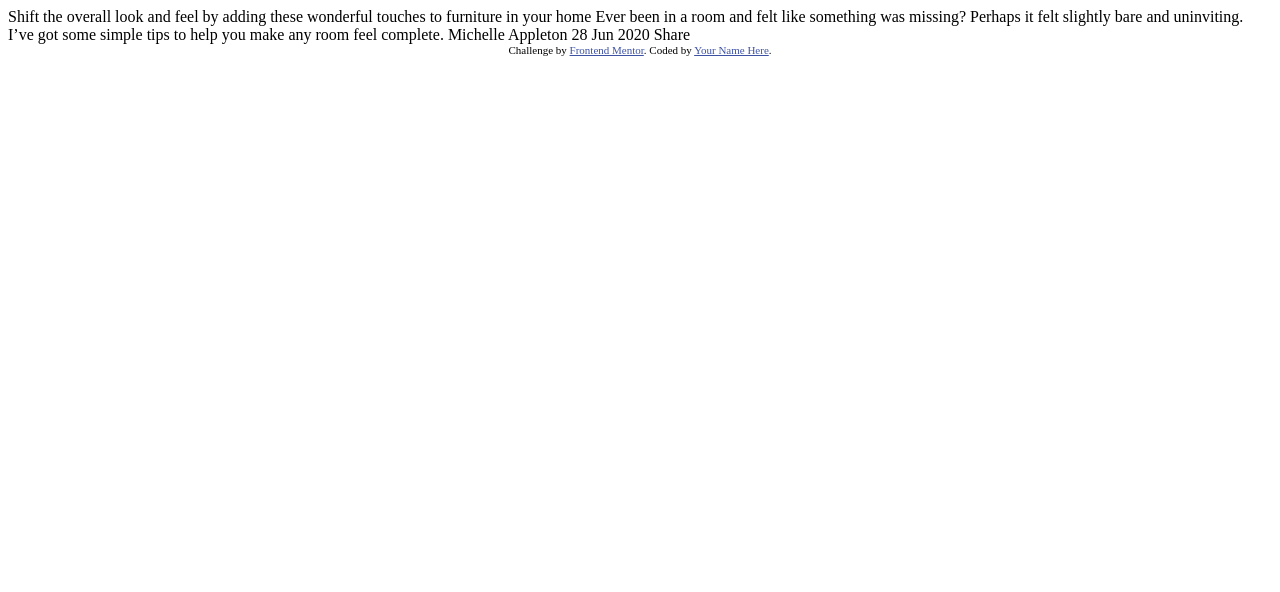
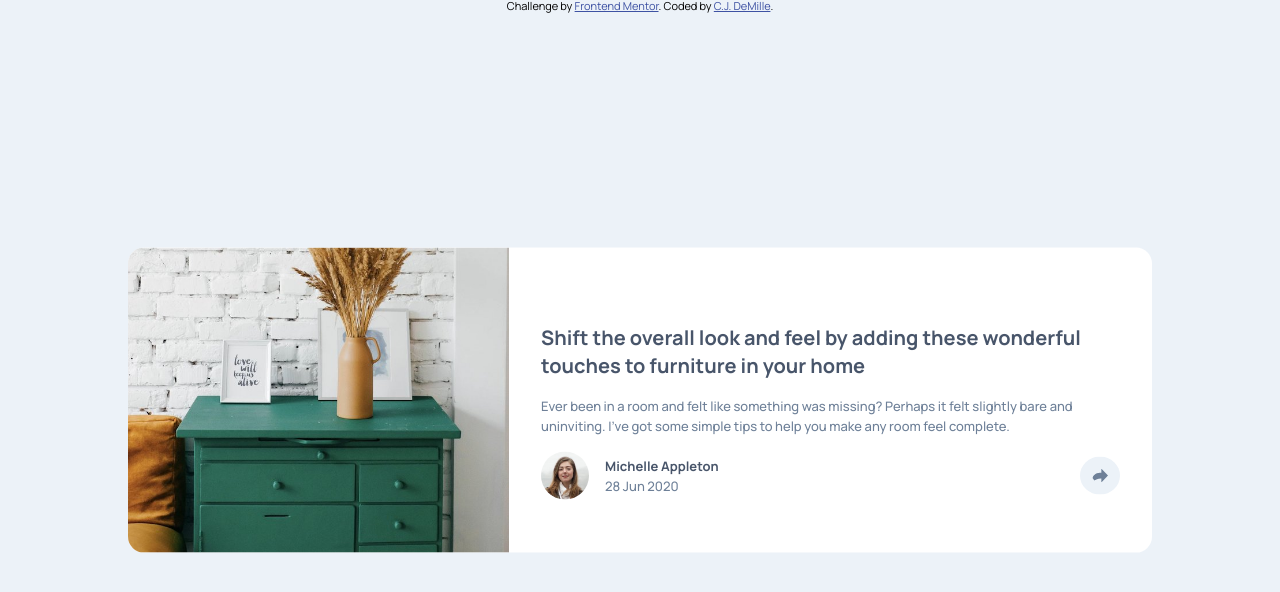
Before and after one commit to cjdemille/article-preview, a plain HTML site: page index.html in a window 1280 px wide. Drawn offline with Linux system fonts and the light colour scheme.

Commit message:
finish static site

```diff
--- /dev/null
+++ b/css/reset.css
@@ -0,0 +1,49 @@
+/* Basic CSS Reset */
+html, body, div, span, applet, object, iframe,
+h1, h2, h3, h4, h5, h6, p, blockquote, pre,
+a, abbr, acronym, address, big, cite, code,
+del, dfn, em, img, ins, kbd, q, s, samp,
+small, strike, strong, sub, sup, tt, var,
+b, u, i, center,
+dl, dt, dd, ol, ul, li,
+fieldset, form, label, legend,
+table, caption, tbody, tfoot, thead, tr, th, td,
+article, aside, canvas, details, embed,
+figure, figcaption, footer, header, hgroup,
+menu, nav, output, ruby, section, summary,
+time, mark, audio, video {
+    margin: 0;
+    padding: 0;
+    border: 0;
+    font-size: 100%;
+    font: inherit;
+    vertical-align: baseline;
+}
+/* HTML5 display-role reset for older browsers */
+article, aside, details, figcaption, figure,
+footer, header, hgroup, menu, nav, section {
+    display: block;
+}
+body {
+    line-height: 1;
+}
+ol, ul {
+    list-style: none;
+}
+blockquote, q {
+    quotes: none;
+}
+blockquote:before, blockquote:after,
+q:before, q:after {
+    content: '';
+    content: none;
+}
+table {
+    border-collapse: collapse;
+    border-spacing: 0;
+}
+img {
+    display: block;
+    width: 100%;
+    height: auto;
+}
--- /dev/null
+++ b/css/style.css
@@ -0,0 +1,109 @@
+:root{
+    --color-dark: #48556A;
+    --color-medium: #6E8098;
+    --color-light: #ECF2F8;
+}
+
+body{
+    box-sizing: border-box;
+    font-family: "Manrope", sans-serif;
+    font-optical-sizing: auto;
+    font-style: normal;
+    background-color: var(--color-light);
+}
+
+
+.card{
+    width:80%;
+    position: absolute;
+    top:50%;
+    left:50%;
+    transform: translate(-50%,-50%);
+    border-radius: 1rem;
+    background-color: #fff;
+}
+
+.card__image{
+    border-top-left-radius: 1rem;
+    border-top-right-radius: 1rem;
+    overflow: hidden;
+}
+.card__content{
+    padding:3rem 2rem 1.5rem;
+}
+
+.card__content--lead{
+    font-weight: 700;
+    font-size: 16px;
+    line-height: 24px;
+    color: var(--color-dark);
+    margin-bottom:1rem;
+}
+
+.card__content--preview{
+    font-weight: 500;
+    font-size: 13px;
+    line-height: 20px;
+    color: var(--color-medium);
+    margin-bottom:1rem;
+}
+
+.card__footer{
+    display: flex;
+    justify-content: space-between;
+    align-items: center;
+}
+.card__footer--attribution{
+    display: flex;
+    align-items: center;
+
+}
+.card__footer--attribution > img{
+    width: 3rem;
+    border-radius: 50%;
+    margin-right:1rem;
+}
+.card__footer--attribution-text--name{
+    font-weight: 700;
+    font-size: 13px;
+    line-height: 20px;
+    color: var(--color-dark);
+}
+.card__footer--attribution-text--date{
+    font-weight: 500;
+    font-size: 13px;
+    line-height: 20px;
+    color: var(--color-medium);
+}
+.share__img{
+    width: 1rem;
+    padding: .75rem;
+    background-color: var(--color-light);
+    border-radius: 50%;
+
+}
+
+
+@media screen and (min-width:1100px){
+    .card{
+        display: flex;
+    }
+
+
+    .card__image{
+        height:100%;
+        border-bottom-left-radius: 1rem;
+        border-top-right-radius:0;
+    }
+    .card__content{
+        display: flex;
+        flex-direction: column;
+        justify-content: center;
+    }
+    .card__content--lead{
+        font-size:20px;
+        line-height: 28px;
+    }
+
+
+}
--- a/index.html
+++ b/index.html
@@ -5,6 +5,14 @@
   <meta name="viewport" content="width=device-width, initial-scale=1.0"> <!-- displays site properly based on user's device -->
 
   <link rel="icon" type="image/png" sizes="32x32" href="./images/favicon-32x32.png">
+
+  <link rel="preconnect" href="https://fonts.googleapis.com">
+<link rel="preconnect" href="https://fonts.gstatic.com" crossorigin>
+<link href="https://fonts.googleapis.com/css2?family=Manrope:wght@200..800&display=swap" rel="stylesheet">
+
+
+  <link rel="stylesheet" href="css/reset.css">
+  <link rel="stylesheet" href="css/style.css">
 
   <title>Frontend Mentor | Article preview component</title>
 
@@ -15,22 +23,48 @@
   </style>
 </head>
 <body>
+  <main>
+    <div class="card">
+      <div class="card__image">
+        <img src="images/drawers.jpg" alt="dresser">
+      </div>
+      <div class="card__content">
+        <p class="card__content--lead">
+          Shift the overall look and feel by adding these wonderful
+          touches to furniture in your home
+        </p>
+        <p class="card__content--preview">
+          Ever been in a room and felt like something was missing? Perhaps
+          it felt slightly bare and uninviting. I’ve got some simple tips
+          to help you make any room feel complete.
+        </p>
+        <div class="card__footer">
+          <div class="card__footer--attribution">
+            <img src="images/avatar-michelle.jpg" alt="Michelle Appleton">
+            <div class="card__footer--attribution-text">
+              <p class="card__footer--attribution-text--name">Michelle Appleton</p>
+              <p class="card__footer--attribution-text--date">28 Jun 2020</p>
+            </div>
+          </div>
+          <img class="share__img" src="images/icon-share.svg" alt="share">
+        </div>
+      </div>
+    </div>
 
-  Shift the overall look and feel by adding these wonderful
-  touches to furniture in your home
 
-  Ever been in a room and felt like something was missing? Perhaps
-  it felt slightly bare and uninviting. I’ve got some simple tips
-  to help you make any room feel complete.
+  </main>
 
-  Michelle Appleton
-  28 Jun 2020
 
-  Share
+
+
+
+
+
+  <!-- Share -->
 
   <div class="attribution">
     Challenge by <a href="https://www.frontendmentor.io?ref=challenge" target="_blank">Frontend Mentor</a>.
-    Coded by <a href="#">Your Name Here</a>.
+    Coded by <a href="https://www.cjdemille.io">C.J. DeMille</a>.
   </div>
 </body>
 </html>
```
